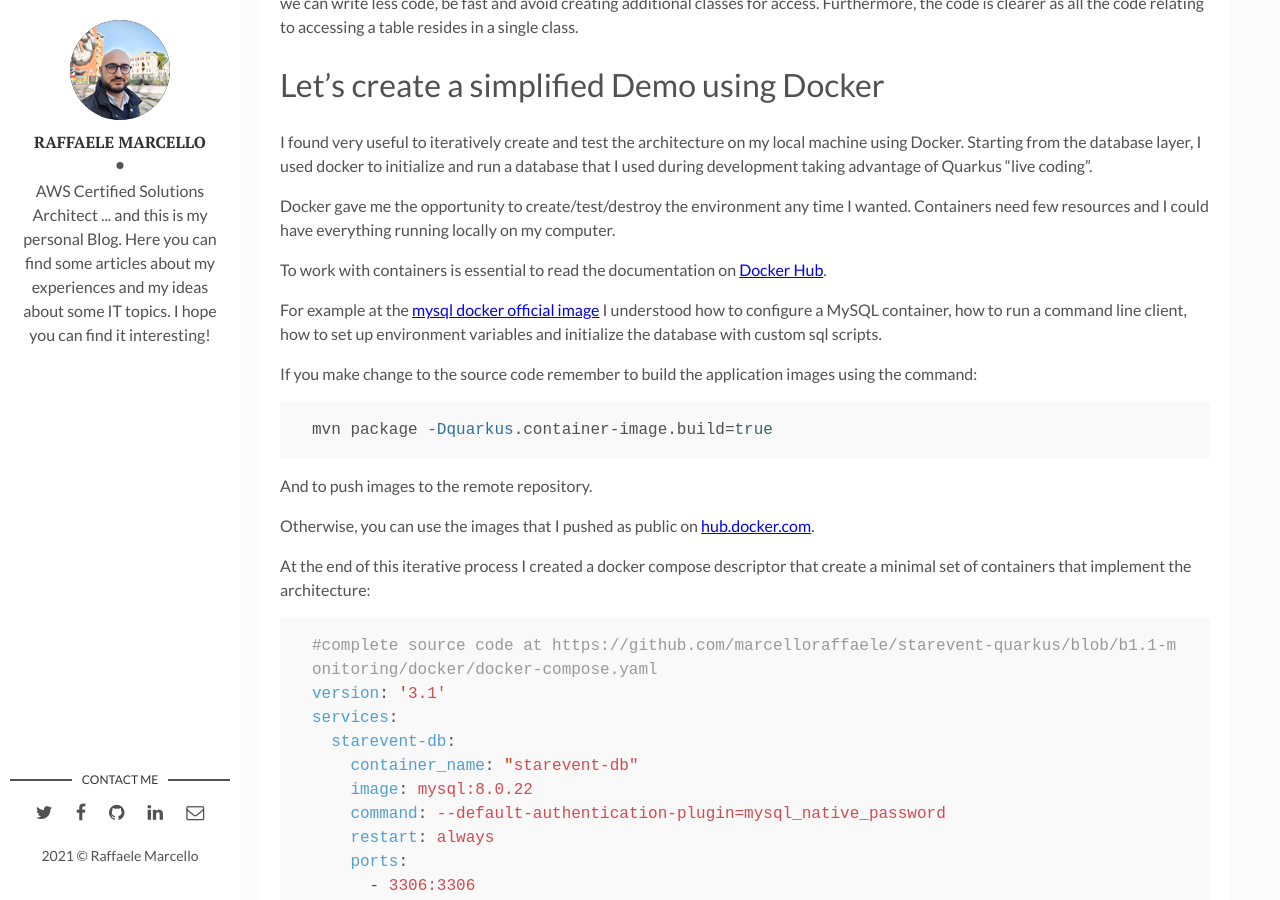
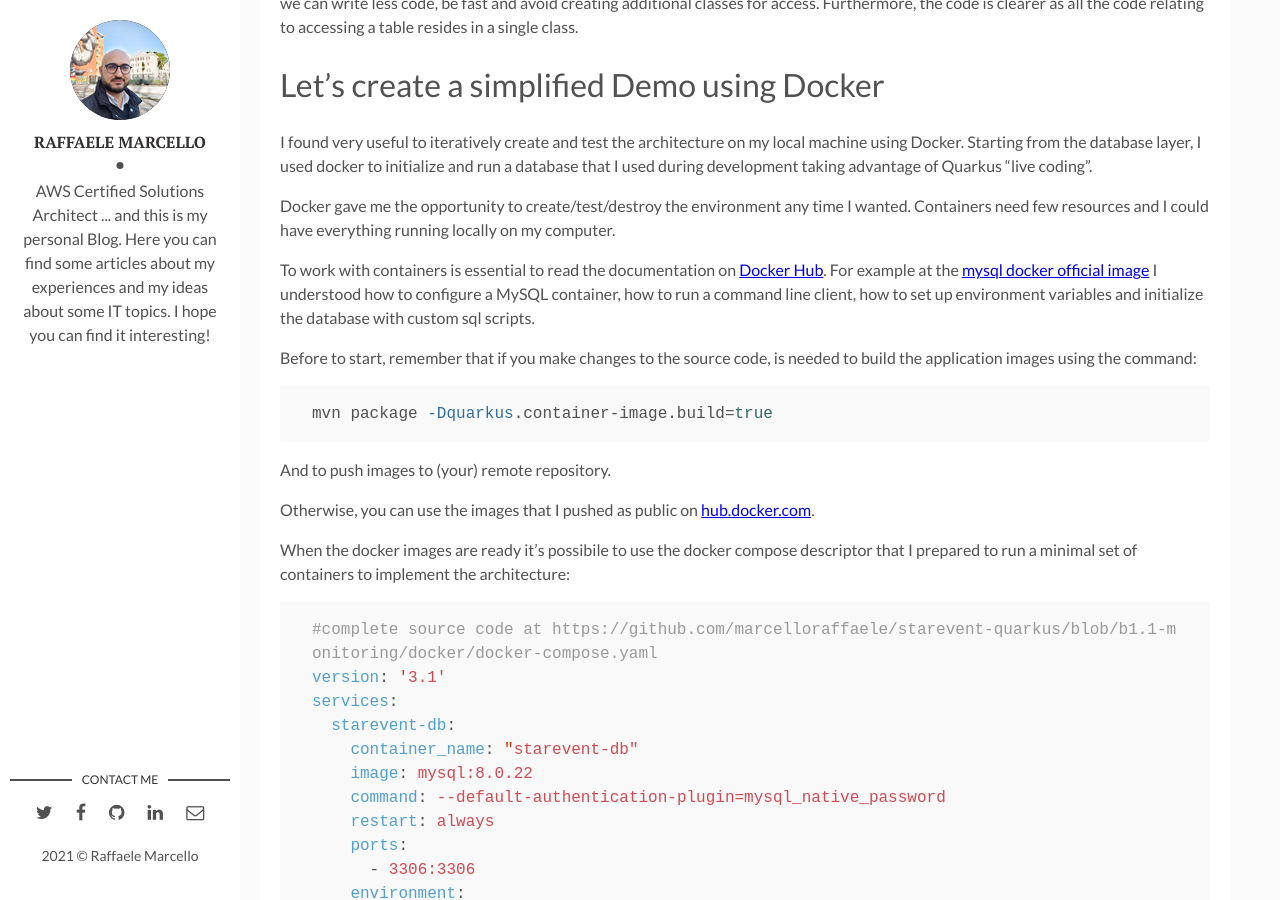
Before and after one commit to marcelloraffaele/marcelloraffaele.github.io, a Jekyll site: the page built from _posts/2021-01-30-from-microservices-to-kubernetes-with-quarkus-2.markdown, in a window 1280 px wide and 900 px high, scrolled down 15844 px. Built offline with Jekyll 4.4.1, drawn with Linux system fonts in a browser that asks for light colours; comment, search, counter and statistics services are not loaded; some of the changed text lies outside the part shown.

Commit message:
improvement

```diff
--- a/_posts/2021-01-30-from-microservices-to-kubernetes-with-quarkus-2.markdown
+++ b/_posts/2021-01-30-from-microservices-to-kubernetes-with-quarkus-2.markdown
@@ -554,21 +554,19 @@ Starting from the database layer, I used docker to initialize and run a database
 
 Docker gave me the opportunity to create/test/destroy the environment any time I wanted. Containers need few resources and I could have everything running locally on my computer.
 
-To work with containers is essential to read the documentation on [Docker Hub](https://hub.docker.com).
-
-For example at the [mysql docker official image](https://hub.docker.com/_/mysql) I understood how to configure a MySQL container, how to run a command line client, how to set up environment variables and initialize the database with custom sql scripts.
+To work with containers is essential to read the documentation on [Docker Hub](https://hub.docker.com). For example at the [mysql docker official image](https://hub.docker.com/_/mysql) I understood how to configure a MySQL container, how to run a command line client, how to set up environment variables and initialize the database with custom sql scripts.
 
 
-If you make change to the source code remember to build the application images using the command:
+Before to start, remember that if you make changes to the source code, is needed to build the application images using the command:
 {% highlight shell %}
 mvn package -Dquarkus.container-image.build=true
 {% endhighlight %}
-And to push images to the remote repository.
+And to push images to (your) remote repository.
 
 Otherwise, you can use the images that I pushed as public on [hub.docker.com](https://hub.docker.com).
 
 
-At the end of this iterative process I created a docker compose descriptor that create a minimal set of containers that implement the architecture:
+When the docker images are ready it's possibile to use the docker compose descriptor that I prepared to run a minimal set of containers to implement the architecture:
 
 {% highlight yaml %}
 #complete source code at https://github.com/marcelloraffaele/starevent-quarkus/blob/b1.1-monitoring/docker/docker-compose.yaml
```
Also changed, not shown: other parts of _posts/2021-01-30-from-microservices-to-kubernetes-with-quarkus-2.markdown (+2 -2 lines).
